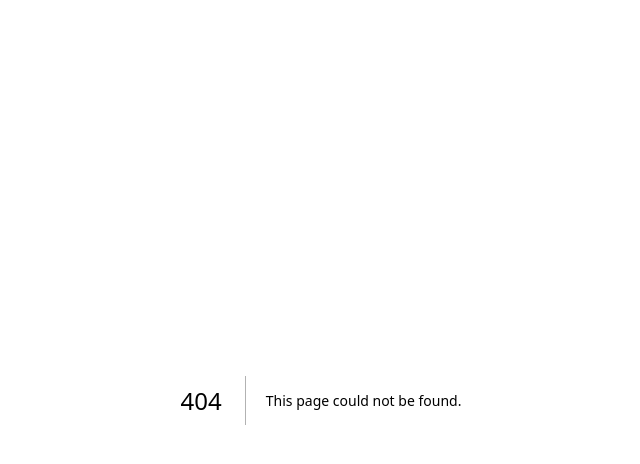
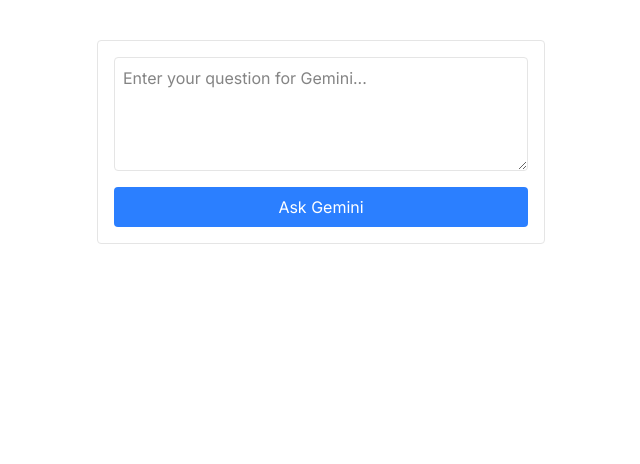
Before and after one commit to philipsoitu/JACathon2025, a Next.js app: page /test2 in a window 1280 px wide. Before the commit this address had no page. Shown: the top 464 px of the page, without its empty margins (319-959 px from the left). Built offline with nearby package versions, Linux system fonts and the light colour scheme.

Commit message:
implement gemini api

```diff
--- a/package.json
+++ b/package.json
@@ -10,6 +10,7 @@
   },
   "dependencies": {
     "@auth0/nextjs-auth0": "^4.5.0",
+    "@google/genai": "^0.10.0",
     "@radix-ui/react-avatar": "^1.1.7",
     "@radix-ui/react-label": "^2.1.4",
     "@radix-ui/react-popover": "^1.1.11",
--- /dev/null
+++ b/src/app/api/gemini/route.js
@@ -0,0 +1,39 @@
+// src/app/api/ask-gemini/route.js
+import { GoogleGenAI } from "@google/genai";
+
+const ai = new GoogleGenAI({ apiKey: process.env.GEMINI_API_KEY });
+
+export async function POST(request) {
+  try {
+    // 1️⃣ Read the full body
+    const body = await request.json();
+    console.log("☁️ Received body:", body);
+
+    // 2️⃣ Pull out the array you sent
+    const { contents } = body;
+    if (!contents || !Array.isArray(contents)) {
+      return new Response(
+        JSON.stringify({ error: "Invalid or missing `contents` array" }),
+        { status: 400, headers: { "Content-Type": "application/json" } }
+      );
+    }
+
+    // 3️⃣ Send it straight to Gemini
+    const response = await ai.models.generateContent({
+      model: "gemini-2.0-flash",
+      contents,          // <-- now the real array, not a string
+    });
+
+    // 4️⃣ Return the AI text
+    return new Response(
+      JSON.stringify({ response: response.text }),
+      { status: 200, headers: { "Content-Type": "application/json" } }
+    );
+  } catch (err) {
+    console.error("Error calling Gemini API:", err);
+    return new Response(
+      JSON.stringify({ error: err.message }),
+      { status: 500, headers: { "Content-Type": "application/json" } }
+    );
+  }
+}
--- /dev/null
+++ b/src/app/test2/page.js
@@ -0,0 +1,85 @@
+'use client'; // (only for Next.js App Router if you're using interactive hooks)
+
+import { useState } from 'react';
+
+export default function AskGemini() {
+  const [prompt, setPrompt] = useState('');
+  const [response, setResponse] = useState('');
+  const [loading, setLoading] = useState(false);
+
+  async function handleSubmit(e) {
+    e.preventDefault(); // prevent form from refreshing page
+    setLoading(true);
+    setResponse('');
+
+    const jsonPrompt = `
+        Generate 5 potential travel plans around "${prompt}".
+        Return _only_ a JSON array of objects, each with keys in this exact order:
+        1. "name"        (string)
+        2. "price"       (number)
+        3. "latitude"    (number)
+        4. "longitude"   (number)
+        5. "description" (string)
+        `;
+
+
+    try {
+      const res = await fetch('/api/gemini', {
+        method: 'POST',
+        headers: {
+          'Content-Type': 'application/json'
+        },
+        //body: JSON.stringify({ prompt })
+        body: JSON.stringify({
+            contents: [
+              {
+                parts: [
+                  { text: jsonPrompt }
+                ]
+              }
+            ]
+          })
+
+      });
+
+      const data = await res.json();
+      setResponse(data.response);
+    } catch (error) {
+      console.error('Error:', error);
+      setResponse('Something went wrong.');
+    } finally {
+      setLoading(false);
+    }
+  }
+
+  return (
+    <div className="max-w-md mx-auto mt-10 p-4 border rounded">
+      <form onSubmit={handleSubmit} className="flex flex-col gap-4">
+        <textarea
+          className="border p-2 rounded"
+          value={prompt}
+          onChange={(e) => setPrompt(e.target.value)}
+          placeholder="Enter your question for Gemini..."
+          rows={4}
+        />
+
+        <button
+          className="bg-blue-500 text-white py-2 px-4 rounded hover:bg-blue-600"
+          type="submit"
+          disabled={loading}
+        >
+          {loading ? 'Asking...' : 'Ask Gemini'}
+        </button>
+      </form>
+
+      {loading && <p className="text-gray-500 mt-4">Thinking...</p>}
+
+      {response && (
+        <div className="mt-6 p-4 bg-gray-100 rounded">
+          <h3 className="font-bold mb-2">Response:</h3>
+          <p>{response}</p>
+        </div>
+      )}
+    </div>
+  );
+}
```
Also changed, not shown: 1 other file (tests, documents, lock files or other folders).
